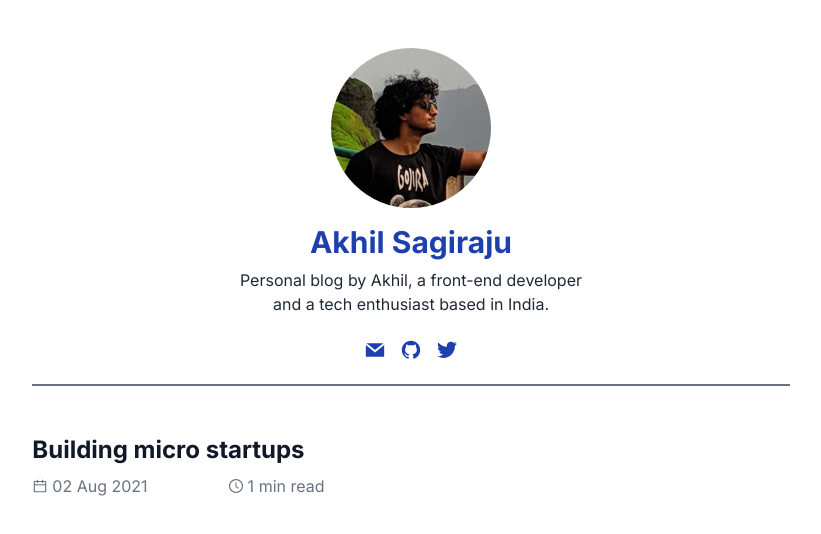
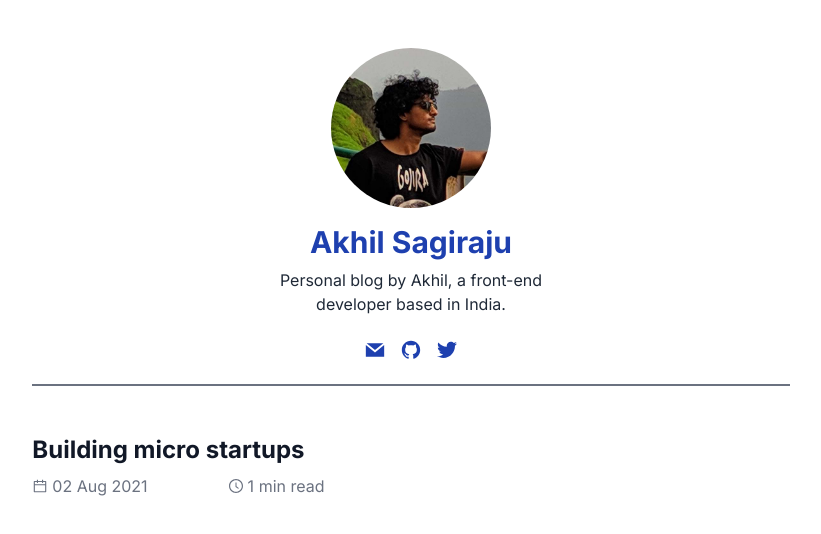
Before and after one commit to akkisagiraju/akkisagiraju.github.io, a Gatsby site: page / in a window 1280 px wide. Shown: the whole page, without its empty margins (229-1050 px from the left). Built offline with nearby package versions, Linux system fonts and the light colour scheme; Gatsby itself is replaced by a stand-in of ours.

Commit message:
updated bio

```diff
--- a/src/components/Bio.js
+++ b/src/components/Bio.js
@@ -26,7 +26,7 @@ const Bio = () => {
       <div className="text-center">
         <h2 className="font-bold text-blue-800 dark:text-blue-500 text-2xl mt-4 mb-2 lg:text-3xl">Akhil Sagiraju</h2>
         <p className="text-gray-800 dark:text-gray-300 text-base mx-auto lg:w-3/5">
-          Personal blog by Akhil, a front-end developer and a tech enthusiast based in India.
+          Personal blog by Akhil, a front-end developer based in India.
         </p>
         <div className="flex justify-center items-center mt-6">
           <a className="mx-2" href="mailto:svakhilvarma@gmail.com">
```
Also changed, not shown: 1 other file.
